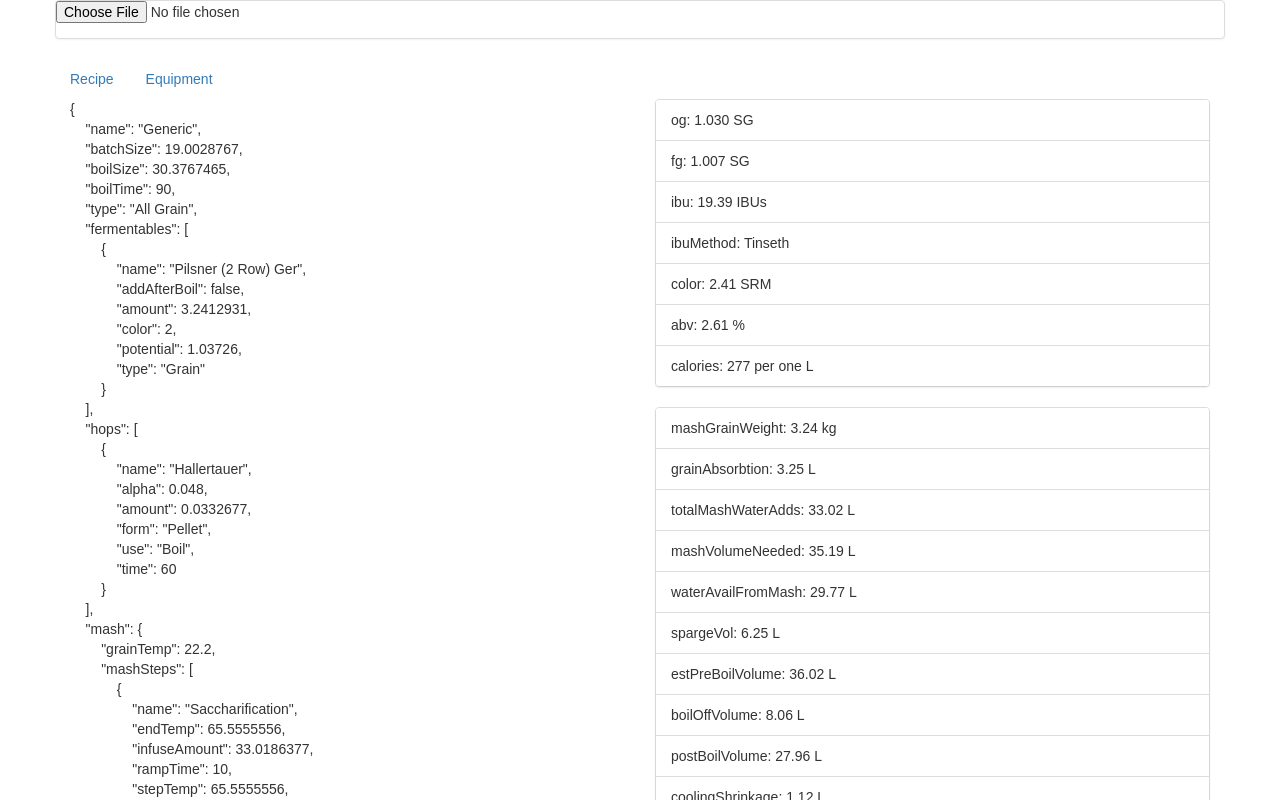
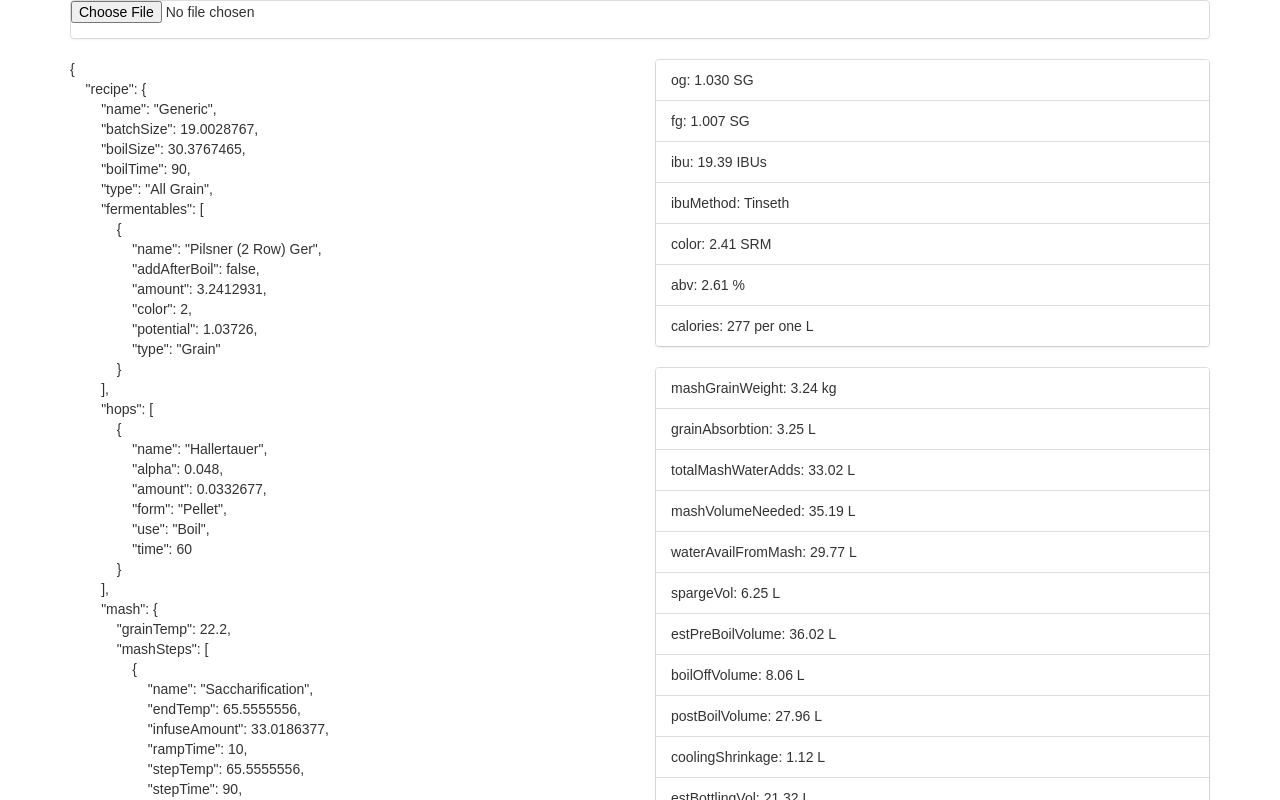
Before and after one commit to brewcomputer/brewcalc, a React (Create React App) app: page / in a window 1280 px wide. Shown: the top 800 px of the page. Built offline with nearby package versions, Linux system fonts and the light colour scheme.

Commit message:
Add redux minimize UI

```diff
--- a/package.json
+++ b/package.json
@@ -7,7 +7,9 @@
     "react": "^15.6.1",
     "react-bootstrap": "^0.31.1",
     "react-dom": "^15.6.1",
-    "react-test-renderer": "^15.6.1"
+    "react-redux": "^5.0.5",
+    "react-test-renderer": "^15.6.1",
+    "redux": "^3.7.2"
   },
   "devDependencies": {
     "camelcase": "^4.1.0",
--- a/src/App.js
+++ b/src/App.js
@@ -1,15 +1,6 @@
 import React from 'react'
 import { Editor, EditorState, ContentState } from 'draft-js'
-import {
-  FormGroup,
-  FormControl,
-  Grid,
-  Row,
-  Col,
-  Nav,
-  NavItem,
-  Panel
-} from 'react-bootstrap'
+import { FormGroup, FormControl, Grid, Row, Col, Panel } from 'react-bootstrap'
 
 import { recipeOne as recipe } from './lib/tests/data/GenericOneHF.js'
 import { equipment } from './lib/tests/data/Pot50L.js'
@@ -19,97 +10,109 @@ import { importFromBeerXml } from './lib/importFromBeerXml'
 import Stats from './components/Stats'
 import StatsWater from './components/StatsWater'
 
-class App extends React.Component {
-  constructor(props) {
-    super(props)
+import { Provider, connect } from 'react-redux'
+import { createStore } from 'redux'
 
-    this.state = {
-      selectedKey: 'recipe',
-      equipment: equipment,
-      recipe: recipe,
+const defaultState = {
   editorState: EditorState.createWithContent(
+    ContentState.createFromText(JSON.stringify({ recipe, equipment }, null, 4))
+  )
+}
+const reducer = (state = defaultState, { payload, type }) => {
+  if (type === 'UPDATE_EDITOR_STATE') {
+    return {
+      ...state,
+      editorState: payload
+    }
+  }
+  return state
+}
+
+const store = createStore(
+  reducer,
+  window.__REDUX_DEVTOOLS_EXTENSION__ && window.__REDUX_DEVTOOLS_EXTENSION__()
+)
+
+const JsonEditor = ({ editorState, onSaveEditorState }) => {
+  const tryParse = editorState => {
+    try {
+      return JSON.parse(editorState.getCurrentContent().getPlainText())
+    } catch (error) {
+      return {
+        catchError: true,
+        error: error
+      }
+    }
+  }
+
+  const onXmlLoaded = e => {
+    const reader = new FileReader()
+    reader.readAsText(e.target.files[0])
+    reader.onloadend = function() {
+      const result = importFromBeerXml(reader.result)
+      onSaveEditorState(
+        EditorState.createWithContent(
           ContentState.createFromText(
-          JSON.stringify(recipe, null, 4)
+            JSON.stringify(
+              { recipe: result.recipe, equipment: result.equipment },
+              null,
+              4
+            )
+          )
         )
       )
     }
-
-    this.onChange = editorState => {
-      try {
-        const currentJSON = JSON.parse(
-          this.state.editorState.getCurrentContent().getPlainText()
-        )
-        this.state.selectedKey === 'recipe' ? this.setState({ editorState, recipe: currentJSON }) : this.setState({ editorState, equipment: currentJSON })
-
-      } catch (error) {
-        this.setState({ editorState: EditorState.undo(this.state.editorState) })
   }
-    }
-
-    this.onXmlLoaded = e => {
-      const reader = new FileReader()
-      reader.readAsText(e.target.files[0])
-      const self = this
-      reader.onloadend = function () {
-        const result = importFromBeerXml(reader.result)
-        self.setState({ equipment: result.equipment, recipe: result.recipe })
-        self.setState({
-          editorState: EditorState.createWithContent(
-            ContentState.createFromText(
-              JSON.stringify(self.state[self.state.selectedKey], null, 4)
-            )
-          )
-        })
-      }
-    }
-
-    this.handleSelect = (selectedKey) => {
-      this.setState({
-        selectedKey,
-        editorState: EditorState.createWithContent(
-          ContentState.createFromText(
-            JSON.stringify(this.state[selectedKey], null, 4)
-          )
-        )
-      })
-    }
-  }
-  render() {
   return (
-      <div className="App">
     <Grid>
-          <Row className="show-grid">
       <Panel header="Upload from BeerXML">
         <FormGroup>
           <FormControl
             id="formControlsFile"
             type="file"
             label="File"
-                  onChange={this.onXmlLoaded}
+            onChange={onXmlLoaded}
           />
         </FormGroup>
-            </Panel >
-
-            <Nav bsStyle="pills" activeKey={1} onSelect={this.handleSelect}>
-              <NavItem eventKey={'recipe'}>Recipe</NavItem>
-              <NavItem eventKey={'equipment'} title="Item">Equipment</NavItem>
-            </Nav>
+      </Panel>
+      <Row className="show-grid">
         <Col md={6}>
-              <Editor
-                editorState={this.state.editorState}
-                onChange={this.onChange}
-              />
+          <Editor editorState={editorState} onChange={onSaveEditorState} />
         </Col>
-            <Col md={6}>
-              <Stats recipe={this.state.recipe} equipment={this.state.equipment} />
-              <StatsWater
-                recipe={this.state.recipe}
-                equipment={this.state.equipment}
-              />
+        {tryParse(editorState).catchError !== true
+          ? <Col md={6}>
+              <Stats {...tryParse(editorState)} />
+              <StatsWater {...tryParse(editorState)} />
             </Col>
+          : <Col md={6}>
+              <Panel header={tryParse(editorState).error.toString()} />
+            </Col>}
       </Row>
     </Grid>
+  )
+}
+
+const mapStateToProps = ({ editorState }) => ({ editorState })
+
+const mapDispatchToProps = dispatch => ({
+  onSaveEditorState: editorState => {
+    dispatch({
+      type: 'UPDATE_EDITOR_STATE',
+      payload: editorState
+    })
+  }
+})
+
+const JsonRecipeCalc = connect(mapStateToProps, mapDispatchToProps)(JsonEditor)
+
+class App extends React.Component {
+  render() {
+    return (
+      <Provider store={store}>
+        <div className="App">
+          <JsonRecipeCalc />
         </div>
+      </Provider>
     )
   }
 }
```
Also changed, not shown: 1 other file (tests, documents, lock files or other folders). Lines whose indentation alone changed are shown as unchanged.
